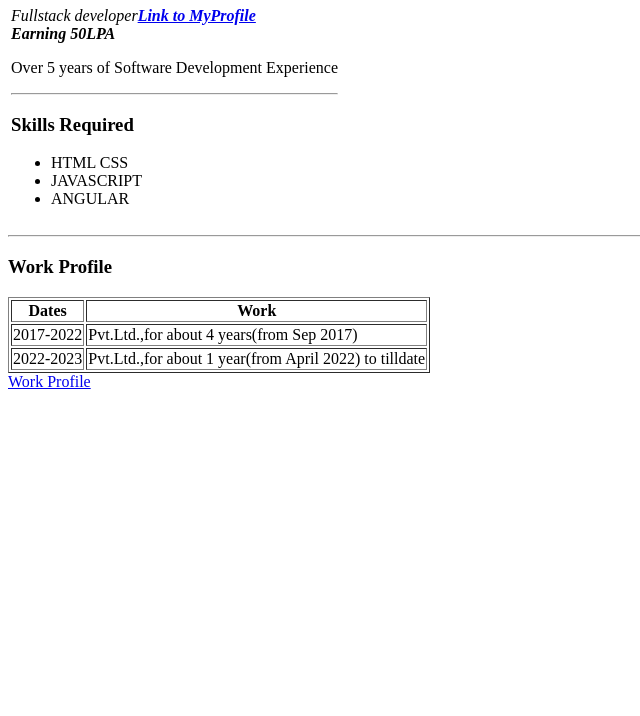
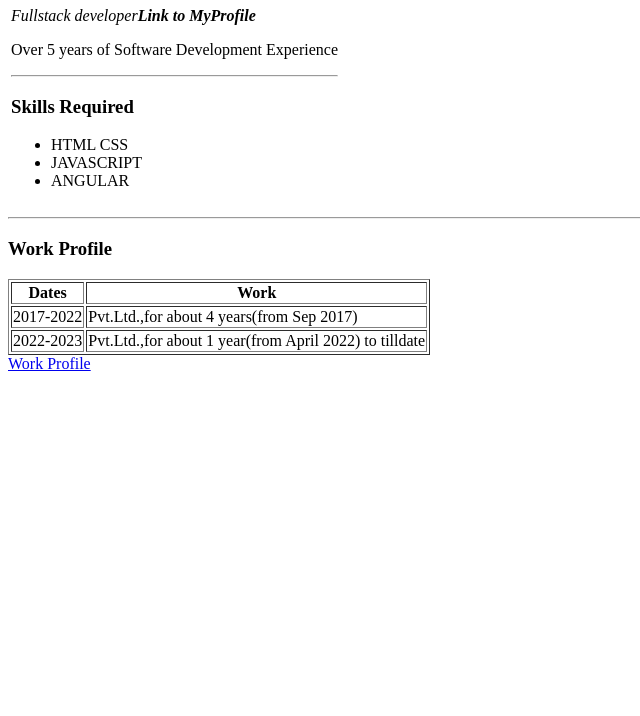
Before and after one commit to nrao59/mywork, a plain HTML site: page website.html in a window 1280 px wide. Shown: the part 84-800 px from the top of the page, without its empty margins (0-640 px from the left). Drawn offline with Linux system fonts and the light colour scheme.

Commit message:
Update website.html

```diff
--- a/website.html
+++ b/website.html
@@ -9,7 +9,7 @@
       <tr>
 
         <td><h1>Vnrao Profile</h1>
-          <p><em>Fullstack developer<strong><a href="D:/vnrao">Link to MyProfile</a><br>Earning 50LPA</strong></em></p>
+          <p><em>Fullstack developer<strong>Link to MyProfile</a><br></strong></em></p>
           <p>Over 5 years of Software Development Experience</p>
           <hr>
           <h3>Skills Required</h3>
```
